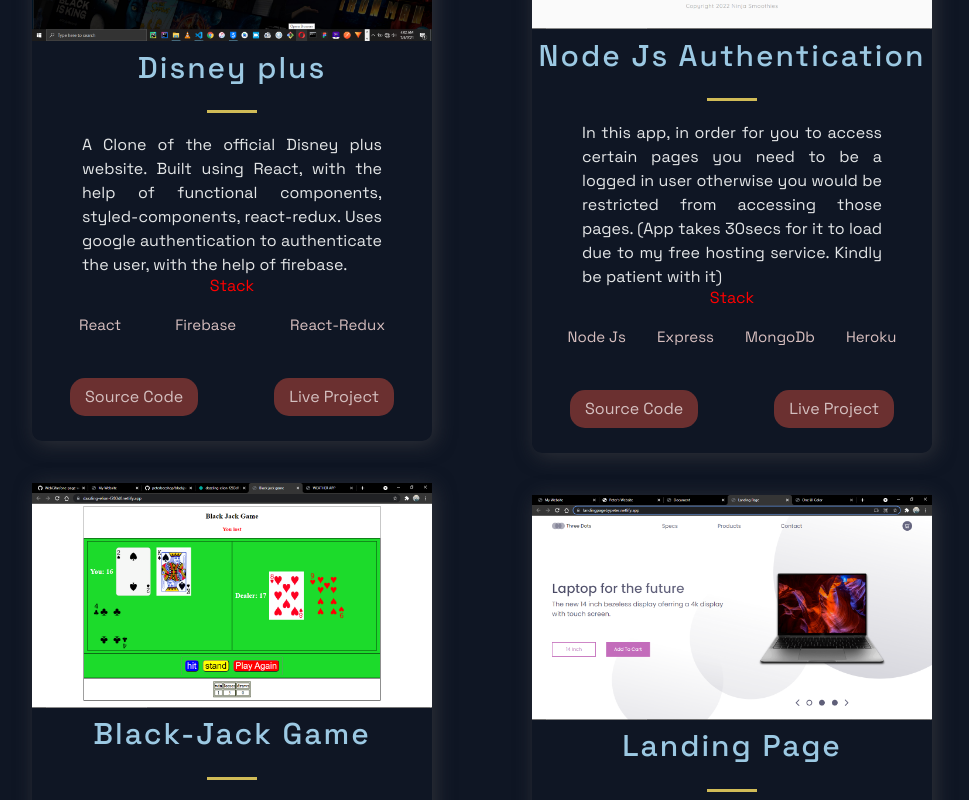
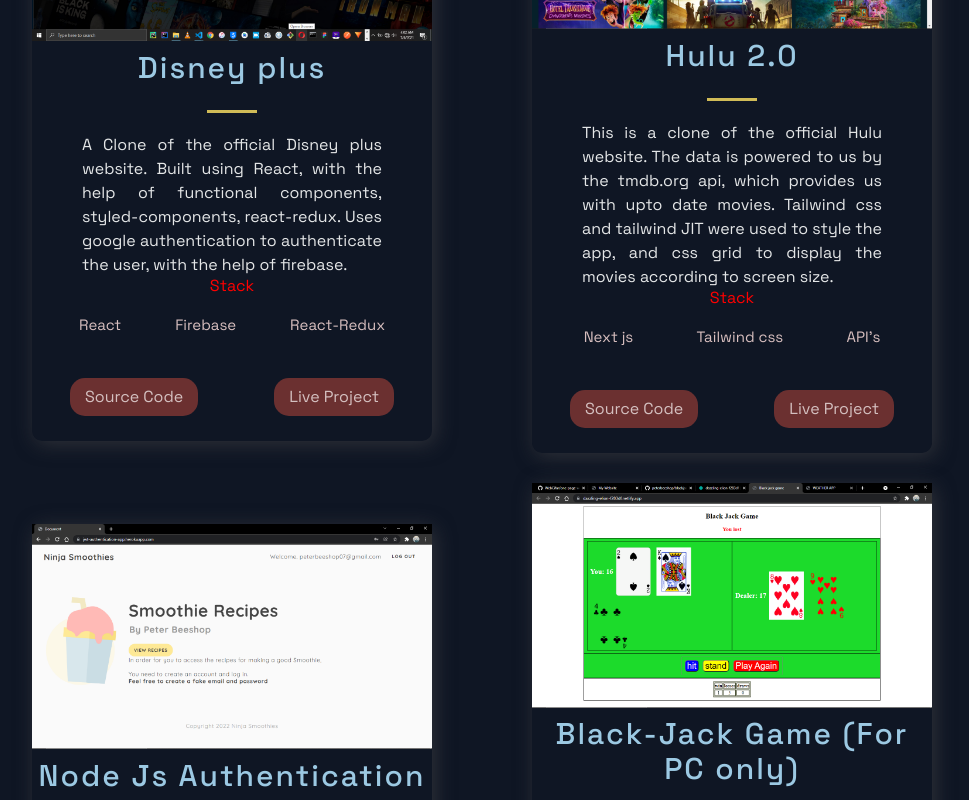
Before and after one commit to peterbeeshop/update-portfolio-site, a Next.js app: page / in a window 1280 px wide. Shown: the part 1080-1880 px from the top of the page, without its empty margins (158-1127 px from the left). Built offline with nearby package versions, Linux system fonts and the light colour scheme.

Commit message:
added hulu-app

```diff
--- a/src/constants/constants.js
+++ b/src/constants/constants.js
@@ -10,6 +10,16 @@
     id: 0,
   },
   {
+    title: "Hulu 2.0",
+    description:
+      "This is a clone of the official Hulu website. The data is powered to us by the tmdb.org api, which provides us with upto date movies. Tailwind css and tailwind JIT were used to style the app, and css grid to display the movies according to screen size.",
+    image: "/images/hulu.png",
+    tags: ["Next js", "Tailwind css", "API's"],
+    source: "https://petershuluclone.netlify.app",
+    visit: "https://github.com/peterbeeshop/hulu-clone",
+    id: 1,
+  },
+  {
     title: "Node Js Authentication",
     description:
       "In this app, in order for you to access certain pages you need to be a logged in user otherwise you would be restricted from accessing those pages. (App takes 30secs for it to load due to my free hosting service. Kindly be patient with it)",
@@ -17,17 +27,17 @@
     tags: ["Node Js", "Express", "MongoDb", "Heroku"],
     source: "https://jwt-authentication-app.herokuapp.com/",
     visit: "https://github.com/peterbeeshop/jwt-auth",
-    id: 1,
+    id: 2,
   },
   {
-    title: "Black-Jack Game",
+    title: "Black-Jack Game (For PC only)",
     description:
       "A Javascript game where you pick random cards between 1 to 11 for as long as you want but the total score of the cards picked should not be over 21. You get to play against a bot. The person that has the bigger score wins.. HIT randomly generates a card for you. STAND will randomly generate cards for the bot",
     image: "/images/blackjack.png",
     tags: ["Vanilla JavaScript"],
     source: "https://blackjackjsgame.netlify.app/",
     visit: "https://github.com/peterbeeshop/blackjack-game",
-    id: 2,
+    id: 3,
   },
   {
     title: "Landing Page",
@@ -37,7 +47,7 @@
     tags: ["React", "Next Js", "Figma"],
     source: "https://landingpagebypeter.netlify.app/ ",
     visit: "https://github.com/peterbeeshop/laptopwebsite",
-    id: 3,
+    id: 4,
   },
 ];
 
```
Also changed, not shown: public/images/hulu.png (added), public/images/weatherapp.png (deleted).
